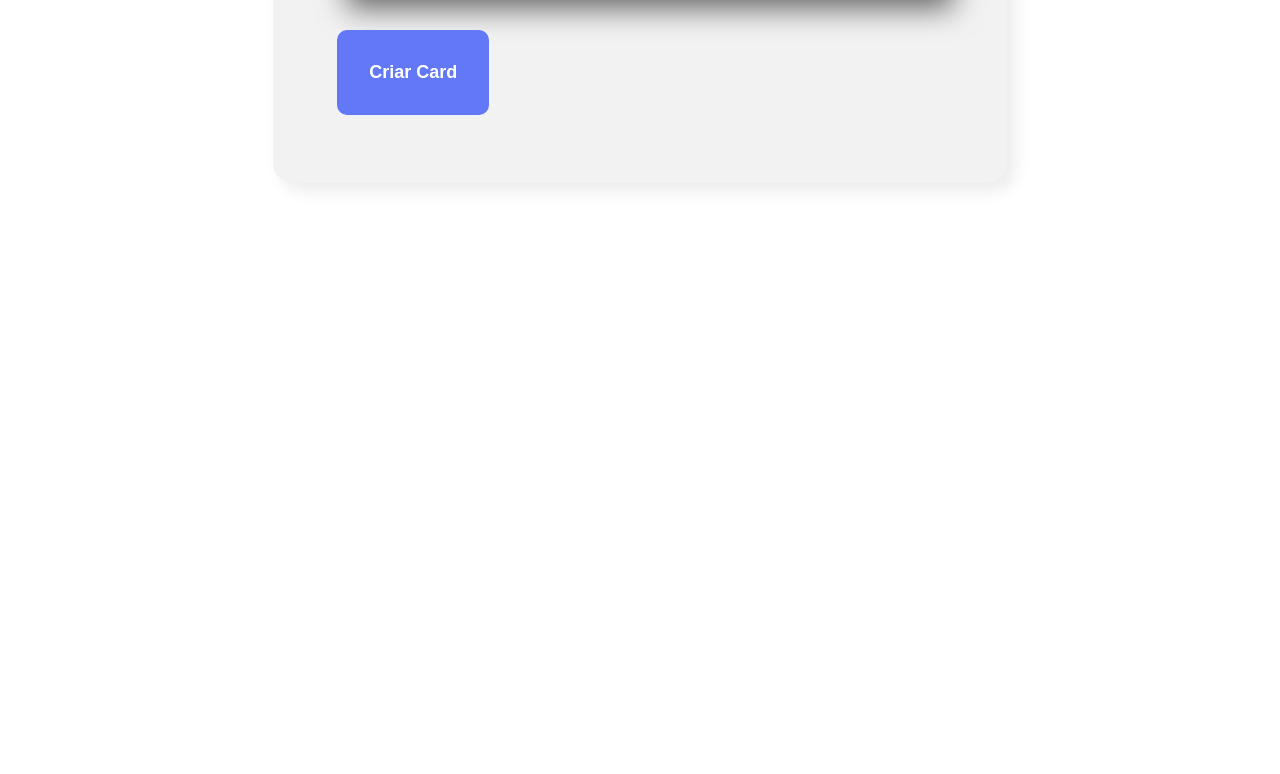
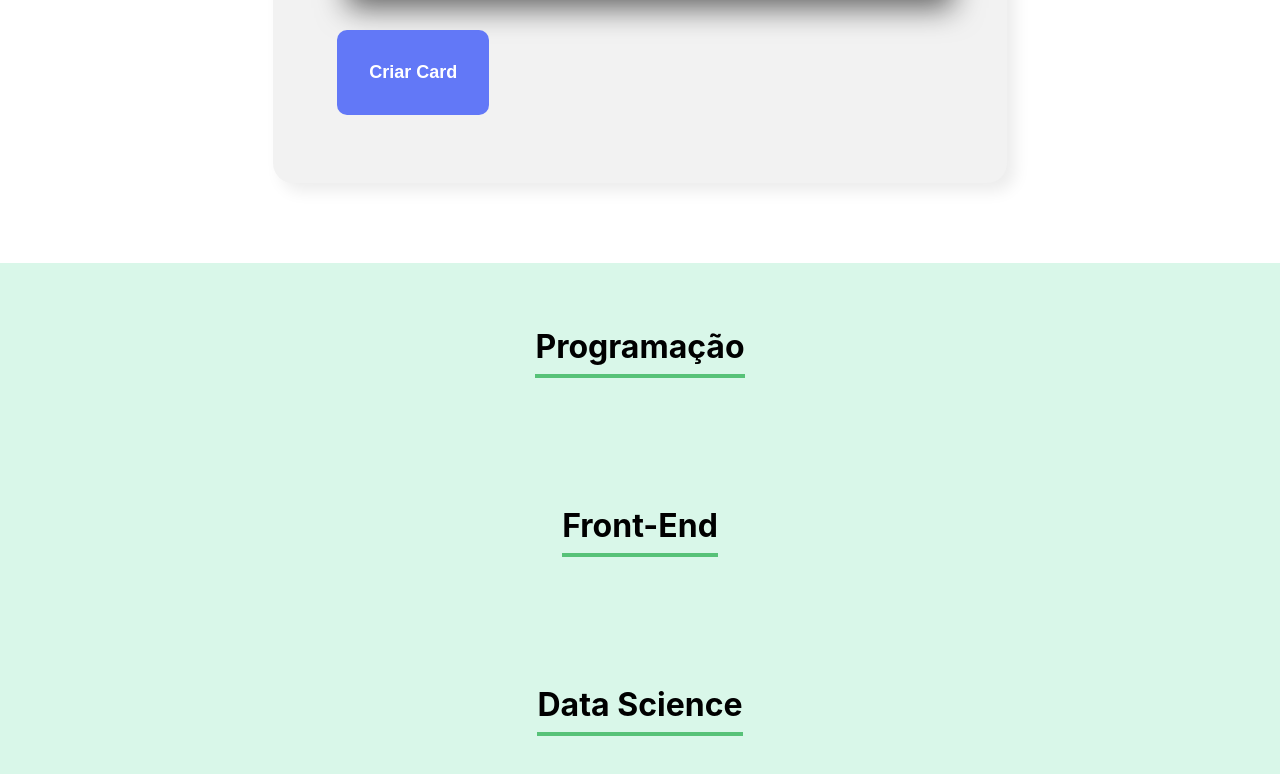
Before and after one commit to joao-saraiva/organo, a React (Create React App) app: page / in a window 1280 px wide. Shown: the part 1214-1988 px from the top of the page. Before the commit the page ends 1477 px from the top, so only its background shows below. Built offline with nearby package versions, Linux system fonts and the light colour scheme.

Commit message:
creatgin team section

```diff
--- a/src/App.js
+++ b/src/App.js
@@ -1,6 +1,7 @@
 import { useState } from "react";
 import Banner from "./components/Banner";
 import Form from "./components/Form";
+import Team from "./components/Team";
 function App() {
 
   const [employees, setEmployee] = useState([]);
@@ -14,6 +15,10 @@
     <div className="App">
       <Banner />
       <Form onEmployeeRegistered={onEmployeeRegistered}/>
+      <Team name="Programação"/>
+      <Team name="Front-End"/>
+      <Team name="Data Science" />
+
     </div>
   );
 }
--- /dev/null
+++ b/src/components/Team/Team.css
@@ -0,0 +1,12 @@
+.team {
+  text-align: center;
+  padding: 32px;
+  background-color: #D9F7E9;
+}
+
+.team h3 {
+  font-size: 32px;
+  border-bottom: 4px solid #57c278;
+  display: inline-block;
+  padding-bottom: 8px;
+}
--- /dev/null
+++ b/src/components/Team/index.js
@@ -0,0 +1,11 @@
+import "./Team.css"
+
+const Team = (props) => {
+  return(
+    <section className="team">
+      <h3>{props.name}</h3>
+    </section>
+  )
+}
+
+export default Team;
```
